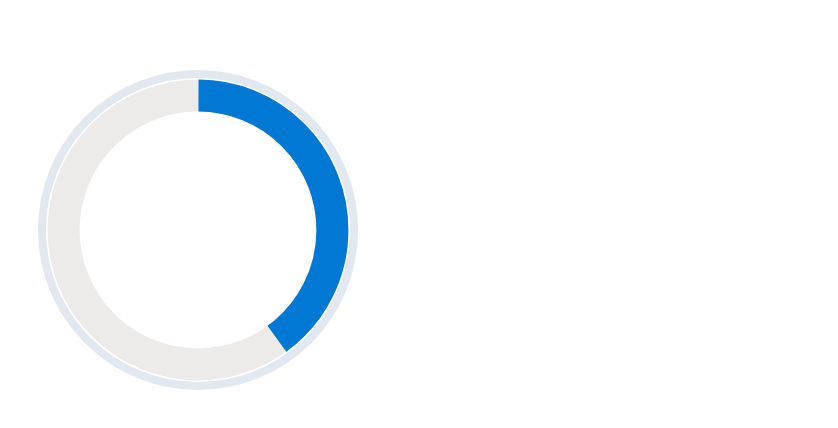
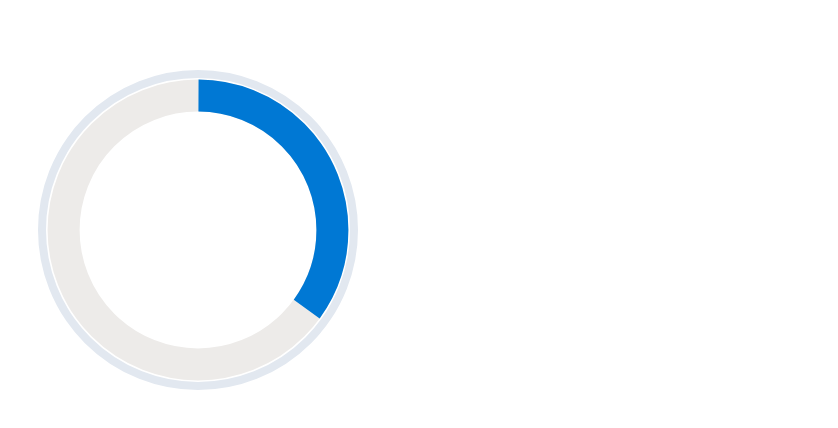
Before and after one commit to Sebastians349/202020, a React (Create React App) app: page / in a window 1280 px wide. Shown: the part 190-618 px from the top of the page, without its empty margins (442-1280 px from the left). Built offline with nearby package versions, Linux system fonts and the light colour scheme.

Commit message:
pendiente el progress bar

```diff
--- a/src/components/Reloj.js
+++ b/src/components/Reloj.js
@@ -1,6 +1,14 @@
 import React from 'react';
 import { Box, Circle, CircularProgress } from '@chakra-ui/react';
-const Reloj = () => {
+
+const Reloj = (props) => {
+  function tiempo() {
+    const inicio = new Date();
+    const segundos = inicio.getSeconds();
+    const minutos = segundos * 60;
+  }
+  setInterval(tiempo, 1000);
+
   return (
     <Box>
       <Circle
@@ -10,7 +18,7 @@ const Reloj = () => {
         borderColor="black.500"
         color="black.500"
       >
-        <CircularProgress value={40} size="xs" />
+        <CircularProgress value={35} size="xs" />
       </Circle>
     </Box>
   );
```
